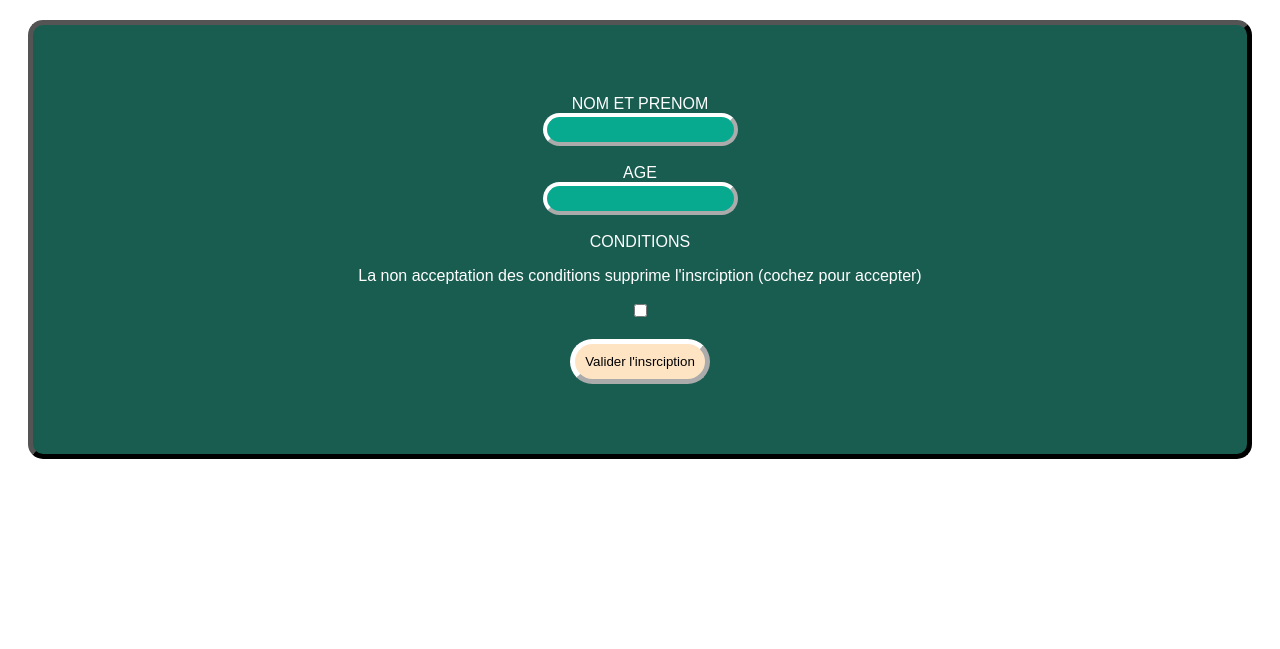
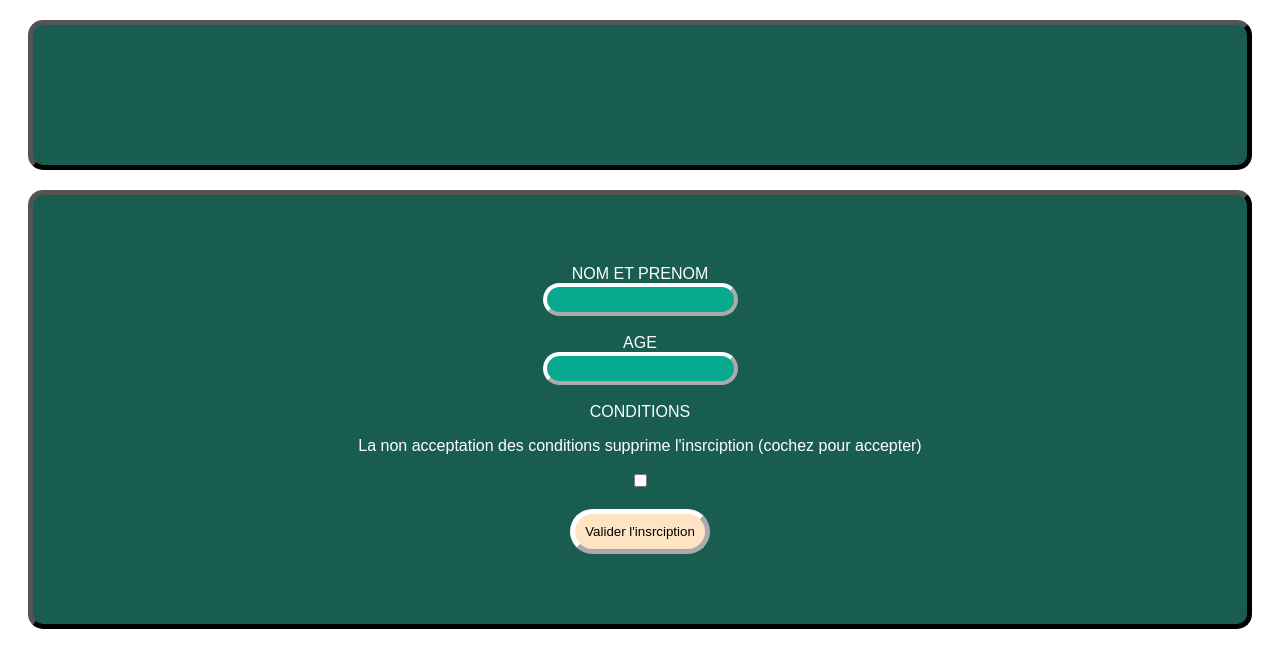
Before and after one commit to servispacement-cpu/Doctocav, a plain HTML site: page cavaigle/form1.html in a window 1280 px wide. Shown: the part 250-899 px from the top of the page. Before the commit the page ends 800 px from the top, so only its background shows below. Drawn offline with Linux system fonts and the light colour scheme.

Commit message:
Update form1.html

```diff
--- a/cavaigle/form1.html
+++ b/cavaigle/form1.html
@@ -9,7 +9,7 @@
         <h1>Formulaire d'inscription de la cave Aigle 1</h1>
     </div>
 
-
+<div class="un"></div>
 
     <div class="un">
         <form id="res">
```
